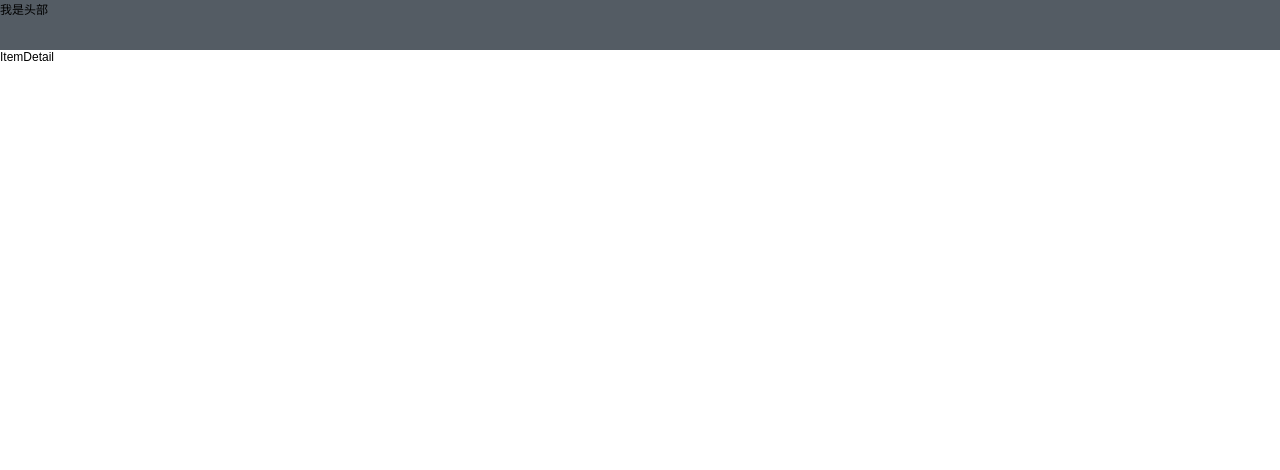
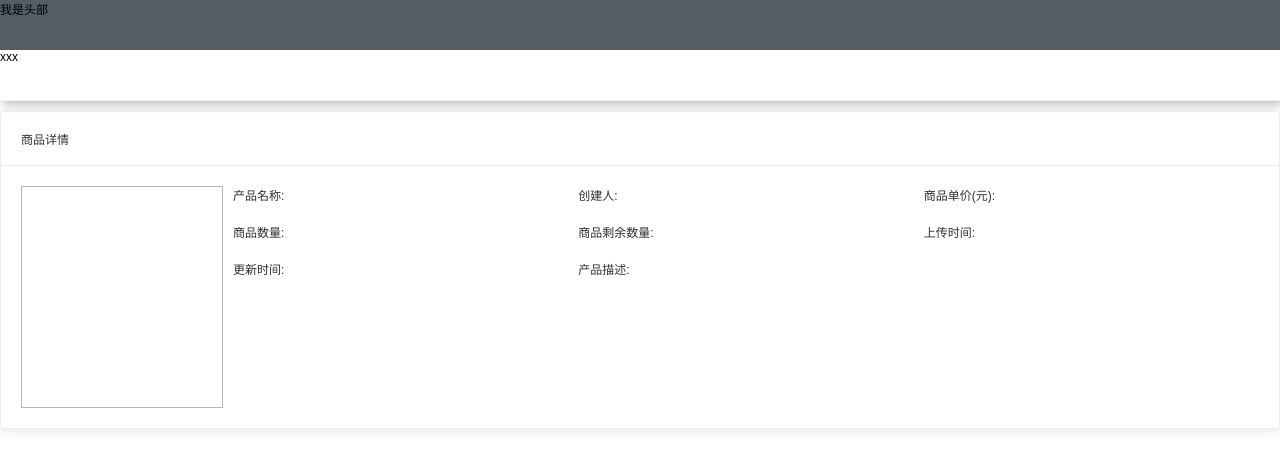
Before and after one commit to lixiaxopeng0/shopping-manage, a Vue app in the folder manage/: page /1/detail in a window 1280 px wide. Shown: the top 470 px of the page. Built offline with nearby package versions, Linux system fonts and the light colour scheme; no server answers; a small style sheet from the web is missing.

Commit message:
16.3 详情页面搭建
Signed-off-by: starry <9738097+boundless-starry-sky@user.noreply.gitee.com>

```diff
--- a/manage/src/views/ItemDetail/index.vue
+++ b/manage/src/views/ItemDetail/index.vue
@@ -1,12 +1,111 @@
 <template>
     <div>
-        <div class="manage-detail">ItemDetail</div>
+        <el-row>
+            <el-col :span="24"><div class="detail-header">xxx</div></el-col>
+        </el-row>
+
+        <div class="detail-content">
+            <el-card class="box-card">
+                <div slot="header">
+                    <span>商品详情</span>
+                </div>
+                <div class="detail-info">
+                    <div class="image" :class="{ 'on-image': !info.imageUrl}">
+                        <img :src="info.imageUrl" />
+                    </div>
+                    <div class="info">
+                        <el-row :gutter="10">
+                            <el-col :span="8"><ShowField label="产品名称">{{ info.productName }}</ShowField></el-col>
+                            <el-col :span="8"><ShowField label="创建人">{{ info.name }}</ShowField></el-col>
+                            <el-col :span="8"><ShowField label="商品单价(元)">{{ info.price }}</ShowField></el-col>
+                        </el-row>
+                        <el-row :gutter="10">
+                            <el-col :span="8"><ShowField label="商品数量">{{ info.total }}</ShowField></el-col>
+                            <el-col :span="8"><ShowField label="商品剩余数量">{{ info.number }}</ShowField></el-col>
+                            <el-col :span="8"><ShowField label="上传时间">{{info.createTime}}</ShowField></el-col>
+                        </el-row>
+                        <el-row :gutter="10">
+                            <el-col :span="8"><ShowField label="更新时间">{{ info.updateTime ?? '-' }}</ShowField></el-col>
+                            <el-col :span="16"><ShowField label="产品描述">{{ info.description }}</ShowField></el-col>
+                        </el-row>
+                    </div>
+                </div>
+            </el-card>
+        </div>
     </div>
 </template>
 <script>
+import ShowField from './ShowField.vue';
+import shop from '@/api/shop';
+
 export default {
     name: 'ItemDetail',
+    components: {
+        ShowField,
+    },
+    data(){
+        return {
+            info: {
+                productName: '',
+                name:'',
+                price: '',
+                total: '',
+                number:'',
+                createTime: '',
+                updateTime: '',
+                imageUrl: '',
+            },
+        };
+    },
+    mounted(){
+        this.getDetail();
+    },
+    methods: {
+        async getDetail() {
+            const {id} = this.$route.params;
+            try {
+                const {data} = await shop.detail(id);
+                this.info = {imageUrl: '', ...data};
+            } catch (e) {
+                this.info = {
+                    productName: '',
+                    name:'',
+                    price: '',
+                    total: '',
+                    number:'',
+                    createTime: '',
+                    updateTime: ''
+                };
+            }
+        }
+    }
+
 };
 </script>
 <style scoped lang="less">
+.detail-header {
+    height: 50px;
+    border-bottom: 1px solid #f4f2f2;
+    box-shadow: 3px 3px 10px 0px #b7b6b6;
+    margin-bottom: 10px;
+}
+
+.detail-info {
+    display: flex;
+
+    .image {
+        height: 220px;
+        width: 200px;
+        margin-right: 10px;
+    }
+    .on-image {
+        // background: #b7b6b6;
+        border: 1px solid #b7b6b6;
+    }
+
+    .info {
+        flex: 1;
+    }
+}
+
 </style>
```
